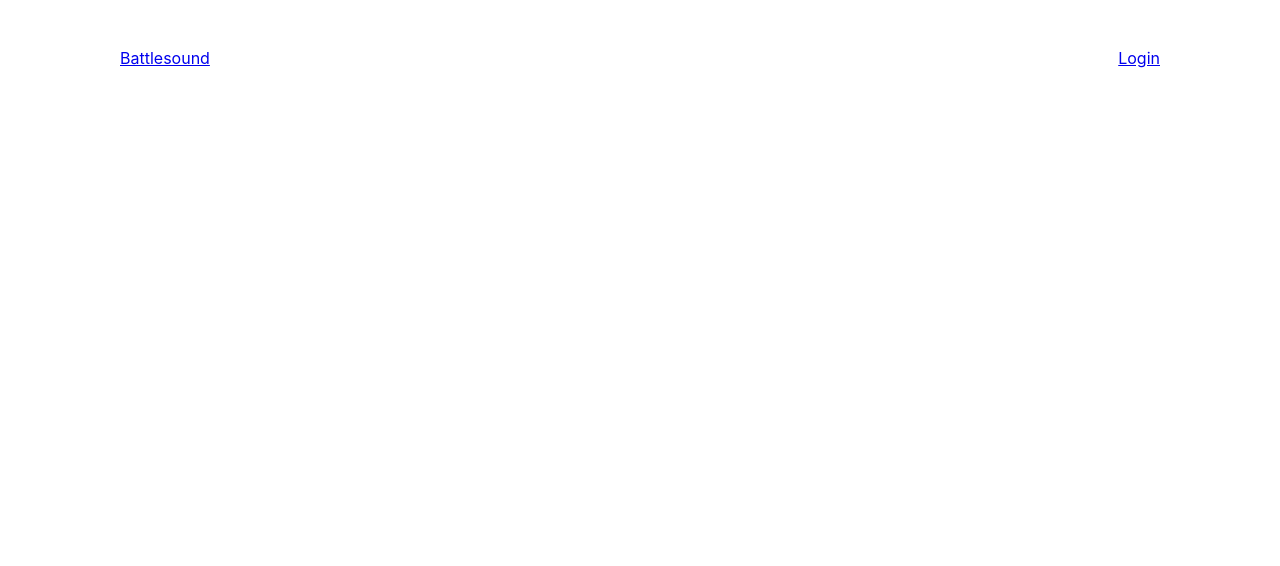
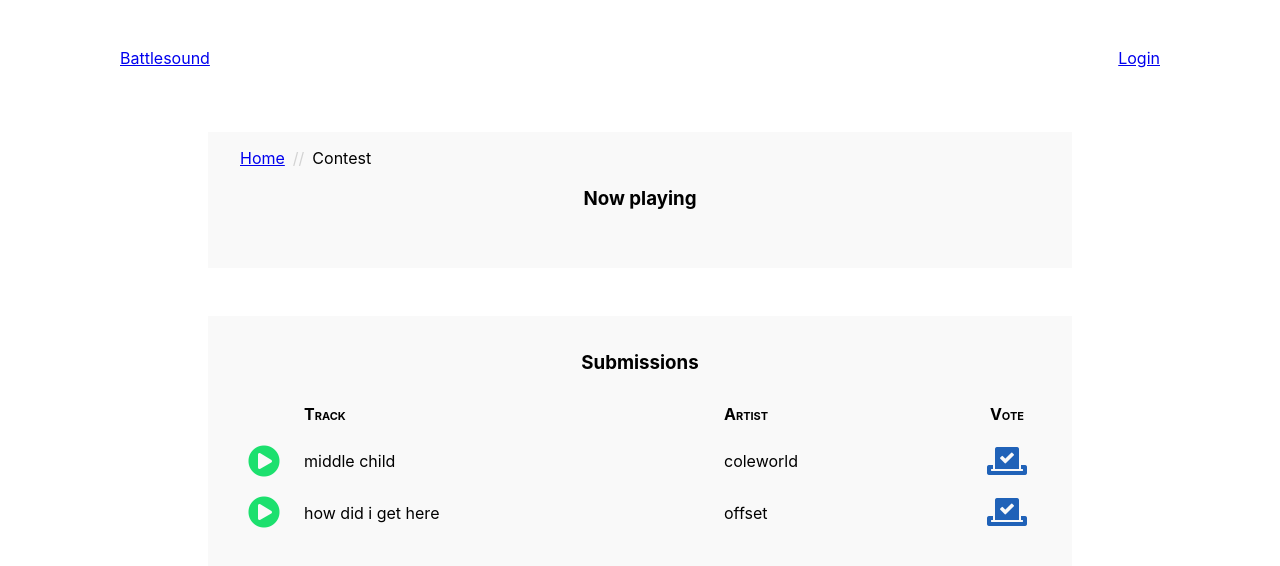
Before and after one commit to andre-kw/battlesound-client, a React (Create React App) app: page /contest/1 in a window 1280 px wide. Shown: the top 566 px of the page. Built offline with nearby package versions, Linux system fonts and the light colour scheme.

Commit message:
added more to contest page

```diff
--- a/public/index.html
+++ b/public/index.html
@@ -22,6 +22,8 @@
       work correctly both with client-side routing and a non-root public URL.
       Learn how to configure a non-root public URL by running `npm run build`.
     -->
+    <link rel="stylesheet" href="https://use.fontawesome.com/releases/v5.7.2/css/all.css" integrity="sha384-fnmOCqbTlWIlj8LyTjo7mOUStjsKC4pOpQbqyi7RrhN7udi9RwhKkMHpvLbHG9Sr" crossorigin="anonymous">
+
     <title>Battlesound</title>
   </head>
   <body>
--- a/src/components/App/App.js
+++ b/src/components/App/App.js
@@ -5,6 +5,7 @@ import './App.css';
 import LandingPage from '../../routes/LandingPage/LandingPage';
 import LoginPage from '../../routes/LoginPage/LoginPage';
 import HomePage from '../../routes/HomePage/HomePage';
+import ContestPage from '../../routes/ContestPage/ContestPage';
 
 class App extends Component {
   render() {
@@ -17,6 +18,7 @@ class App extends Component {
             <Route exact path={'/'} component={LandingPage} />
             <Route exact path={'/login'} component={LoginPage} />
             <Route path={'/home'} component={HomePage} />
+            <Route path={'/contest/:id'} component={ContestPage} />
           </Switch>
         </main>
       </>
--- a/src/components/ContestLink/ContestLink.css
+++ b/src/components/ContestLink/ContestLink.css
@@ -1,8 +1,9 @@
 .contest-ongoing {
   margin: 0 0.75em 1.5em;
-  max-width: 40%;
+  max-width: 30%;
   min-width: 20%;
   border: 1px solid #d6d6d6;
+  background: #fdfdfd;
   border-radius: 5px;
   text-decoration: none;
   flex-basis: auto;
--- a/src/components/ContestLink/ContestLink.js
+++ b/src/components/ContestLink/ContestLink.js
@@ -5,11 +5,11 @@ import './ContestLink.css';
 export default class ContestLink extends React.Component {
   render() {
     return (
-      <Link to={'/contest/' + this.props.item.id} className="contest-ongoing">
-        <h3>{this.props.item.title}</h3>
+      <Link to={'/contest/' + this.props.contest.id} className="contest-ongoing">
+        <h3>{this.props.contest.title}</h3>
 
         <div className="stats">
-          <span className="stats-votes">34</span>
+          <span className="stats-votes">{this.props.contest.total_votes} votes · {this.props.contest.total_submissions} submissions</span>
         </div>
       </Link>
     );
--- /dev/null
+++ b/src/components/ContestSubmission/ContestSubmission.js
@@ -0,0 +1,14 @@
+import React from 'react';
+
+export default class ContestSubmission extends React.Component {
+  render() {
+    return (
+      <tr>
+        <td><i className="fas fa-play-circle btn-play"></i></td>
+        <td>{this.props.submission.title}</td>
+        <td>{this.props.submission.username}</td>
+        <td><i className="fas fa-vote-yea btn-vote"></i></td>
+      </tr>
+    );
+  }
+}
--- a/src/index.css
+++ b/src/index.css
@@ -20,13 +20,41 @@ main {
 
 section {
   max-width: 50em;
-  margin: 0 auto;
+  margin: 0 auto 3em;
   padding: 1em 2em 2.5em;
-  background: #f7f7f7;
+  background: #f9f9f9;
 }
 
 h2 {
-  border-bottom: 1px solid #a1e9ff;
+  border-bottom: 1px solid #ece4d2;
   padding: 0 0 .5em;
-  color: #6bdcff;
+  color: #d4c196;
 }
+
+h3 {
+  text-align: center;
+}
+
+table {
+  width: 100%;
+}
+
+table, th, td {
+  border-collapse: collapse;
+}
+
+td, th {
+  padding: .7em 1em;
+}
+
+th {
+  font-variant: small-caps;
+  text-align: left;
+}
+
+.breadcrumb > a::after {
+  display: inline-block;
+  content: '//';
+  margin: 0 0.5em;
+  color: lightgray;
+}
--- /dev/null
+++ b/src/routes/ContestPage/ContestPage.css
@@ -0,0 +1,15 @@
+.submissions-list tr td:first-of-type,
+.submissions-list tr td:last-of-type {
+  width: 1em;
+  font-size: 2em;
+  padding: 0.2em .25em;
+  text-align: center;
+}
+
+.btn-play {
+  color: rgb(28, 224, 110);
+}
+
+.btn-vote {
+  color: rgb(32, 98, 184);
+}
--- /dev/null
+++ b/src/routes/ContestPage/ContestPage.js
@@ -0,0 +1,62 @@
+import React from 'react';
+import { Link } from 'react-router-dom';
+import { store } from '../../store';
+import './ContestPage.css';
+import ContestSubmission from '../../components/ContestSubmission/ContestSubmission';
+
+export default class ContestPage extends React.Component {
+  constructor(props) {
+    super(props);
+
+    this.state = {
+      contest: {
+        id: 0,
+        title: '',
+        href: '',
+        total_votes: 0,
+        total_submissions: 0
+      }
+    };
+  }
+
+  componentDidMount() {
+    const { id } = this.props.match.params;
+    const contest = store.contests.find(c => id === c.id);
+
+    this.setState(contest);
+  }
+
+  render() {
+    return (
+    <>
+      <h1>{this.state.contest.title}</h1>
+      <section className="contest-nowplaying">
+        <div className="breadcrumb">
+          <Link to="/home">Home</Link>
+          <span>Contest</span>
+        </div>
+
+        <h3>Now playing</h3>
+      </section>
+
+
+      <section className="contest-submissions">
+        <h3>Submissions</h3>
+        <table className="submissions-list">
+          <thead>
+            <tr>
+              <th></th>
+              <th>Track</th>
+              <th>Artist</th>
+              <th>Vote</th>
+            </tr>
+          </thead>
+          <tbody>
+            {store.submissions.map(s => <ContestSubmission key={s.id} submission={s} />)}
+          </tbody>
+        </table>
+      </section>
+    </>
+    );
+  }
+}
--- a/src/routes/HomePage/HomePage.js
+++ b/src/routes/HomePage/HomePage.js
@@ -11,7 +11,7 @@ export default class HomePage extends React.Component {
       <section className="home">
         <h2>Ongoing contests</h2>
         <div className="contests">
-          {store.contests.map(c => <ContestLink item={c} />)}
+          {store.contests.map(c => <ContestLink key={c.id} contest={c} />)}
         </div>
       </section>
     );
--- a/src/store.js
+++ b/src/store.js
@@ -4,25 +4,48 @@ export const store = {
       id: 1,
       title: 'Metro boomin official contest',
       href: 'metro-contest',
-      votes: 34
+      total_votes: 34,
+      total_submissions: 4
     },
     {
       id: 2,
-      title: 'House battle',
+      title: 'House battle royale',
       href: 'house-battle',
-      votes: 22
+      total_votes: 22,
+      total_submissions: 3
     },
     {
       id: 3,
       title: 'Darude Sandstorm remix battle',
       href: 'darude-remix-battle',
-      votes: 22
+      total_votes: 13,
+      total_submissions: 4
+    },
+    {
+      id: 4,
+      title: 'House battle',
+      href: 'house-battle',
+      total_votes: 59,
+      total_submissions: 7
+    },
+  ],
+
+  submissions: [
+    {
+      id: 1,
+      contest_id: 1,
+      user_id: 5,
+      username: 'coleworld',
+      title: 'middle child',
+      href: 'https://soundcloud.com/j-cole/middle-child',
     },
     {
       id: 2,
-      title: 'House battle',
-      href: 'house-battle',
-      votes: 22
+      contest_id: 1,
+      user_id: 15,
+      username: 'offset',
+      title: 'how did i get here',
+      href: 'https://soundcloud.com/offset-sc/how-did-i-get-here-feat-j-cole',
     },
   ]
 };
```
